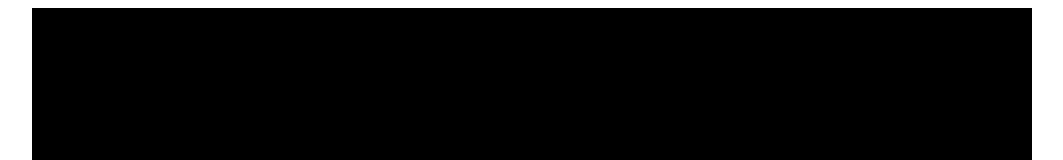
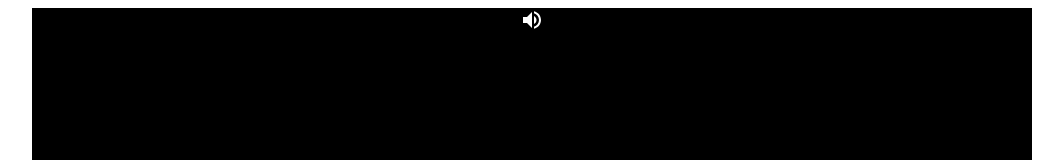
Before and after one commit to MitchellCollins/pong, a Next.js app: page / in a window 1280 px wide. Shown: the top 160 px of the page, without its empty margins (108-1171 px from the left). Built offline with nearby package versions, Linux system fonts and the light colour scheme.

Commit message:
enhancement/#7-mute-sound-option

```diff
--- a/app/global.css
+++ b/app/global.css
@@ -17,3 +17,10 @@
     display: flex;
     gap: 20px;
 }
+
+#mute-button {
+    position: absolute;
+    padding: 0px;
+    background-color: inherit;
+    border: 0px;
+}
--- a/app/page.js
+++ b/app/page.js
@@ -1,6 +1,7 @@
 "use client"
 
 import { useEffect, useRef, useState } from "react";
+import { VolumeOff, VolumeUp } from "@mui/icons-material";
 
 // Determines if is being runned in production
 const isProd = process.env.NODE_ENV === "production";
@@ -15,6 +16,8 @@
   const [running, setRunning] = useState(false);
   const [winner, setWinner] = useState();
   const [mode, setMode] = useState();
+  const [mute, setMute] = useState(false);
+  const [audios, setAudios] = useState([]);
 
   // Global Constants
   const fps = 30;
@@ -98,17 +101,30 @@
     }
   }
 
+  // Loads Audio files
   useEffect(() => {
-    if (!canvasRef.current) return null;
+    setAudios([
+      new Audio(resolveSRCPath("/pong_beep.wav")),
+      new Audio(resolveSRCPath("/pong_goal.wav"))
+    ]);
+  }, []);
+
+  // Mute/Unmute Audio when mute state changes
+  useEffect(() => {
+    setAudios((prevAudios) => prevAudios.map((audio) => {
+      audio.muted = mute;
+      return audio;
+    }));
+  }, [mute]);
+
+  useEffect(() => {
+    if (!canvasRef.current) return;
 
     const canvas = canvasRef.current;
     const context = canvas.getContext("2d");
 
     // Audio
-    const beep = new Audio(resolveSRCPath("/pong_beep.wav"));
-    beep.volume = 0.3;
-    const goal = new Audio(resolveSRCPath("/pong_goal.wav"));
-    goal.volume = 0.6;
+    const [beep, goal] = audios;
 
     function setTextOptions() {
       context.fillStyle = "#fff";
@@ -348,6 +364,11 @@
     <div style={{ display: "flex", justifyContent: "center" }}>
       <canvas ref={canvasRef} width={boardWidth} height={boardHeight} style={{ backgroundColor: "#000" }} />
 
+      {/* Mute Button */}
+      <button id="mute-button" onClick={() => setMute(!mute)}>
+        {mute ? <VolumeOff htmlColor="#fff" /> : <VolumeUp htmlColor="#fff" />}
+      </button>
+
       {/* Start Menu */}
       <div hidden={running || winner} className="menu">
         {/* Title */}
```
Also changed, not shown: package.json (+5 -2 lines), 1 other file (tests, documents, lock files or other folders).
